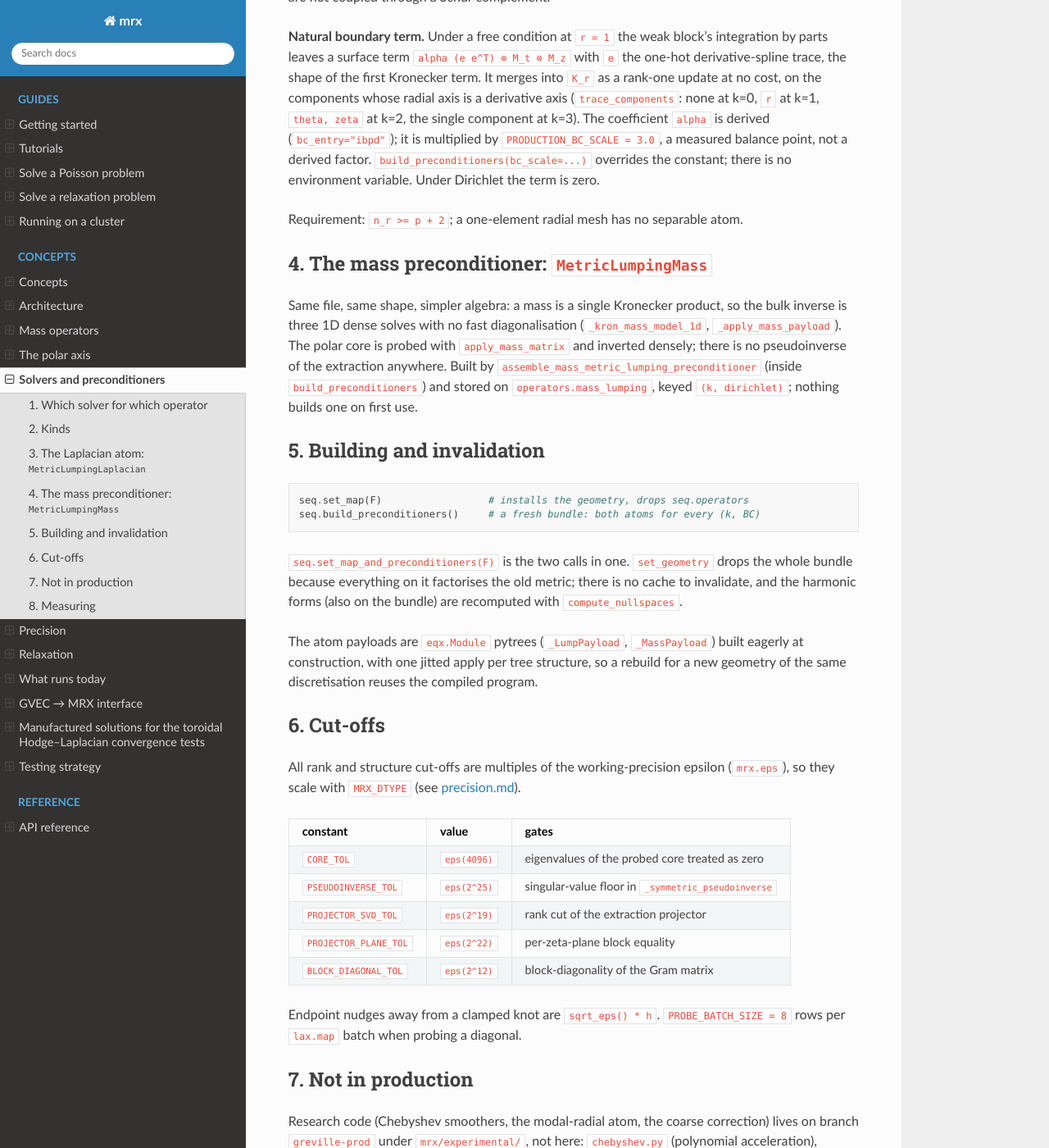
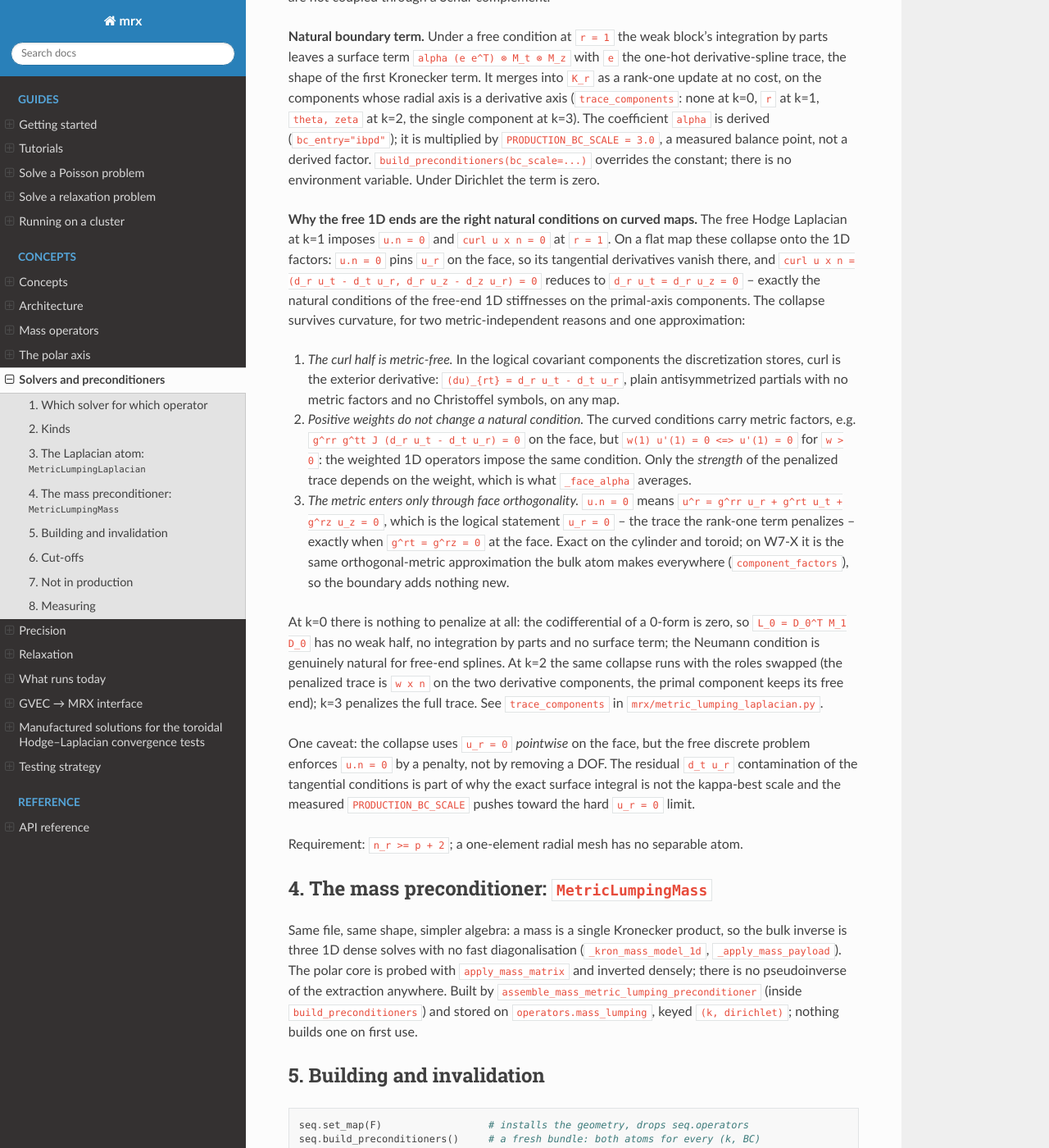
Before and after one commit to ToBlick/mrx, a Sphinx documentation site: the page built from docs/source/concepts/preconditioning.md, in a window 1280 px wide and 1400 px high, scrolled down 2594 px. Shown: the whole window at 82% size. Built offline with Sphinx 7.4.7 and the Read the Docs theme 3.1.0, drawn with Linux system fonts in a browser that asks for light colours.

Commit message:
docs: record why the natural-BC / 1D free-end alignment is metric-independent

```diff
--- a/docs/source/concepts/preconditioning.md
+++ b/docs/source/concepts/preconditioning.md
@@ -116,6 +116,46 @@ at k=1, `theta, zeta` at k=2, the single component at k=3). The coefficient
 `build_preconditioners(bc_scale=...)` overrides the constant; there is no
 environment variable. Under Dirichlet the term is zero.
 
+**Why the free 1D ends are the right natural conditions on curved maps.**
+The free Hodge Laplacian at k=1 imposes `u.n = 0` and `curl u x n = 0` at
+`r = 1`. On a flat map these collapse onto the 1D factors: `u.n = 0` pins
+`u_r` on the face, so its tangential derivatives vanish there, and
+`curl u x n = (d_r u_t - d_t u_r, d_r u_z - d_z u_r) = 0` reduces to
+`d_r u_t = d_r u_z = 0` -- exactly the natural conditions of the free-end 1D
+stiffnesses on the primal-axis components. The collapse survives curvature,
+for two metric-independent reasons and one approximation:
+
+1. *The curl half is metric-free.* In the logical covariant components the
+   discretization stores, curl is the exterior derivative:
+   `(du)_{rt} = d_r u_t - d_t u_r`, plain antisymmetrized partials with no
+   metric factors and no Christoffel symbols, on any map.
+2. *Positive weights do not change a natural condition.* The curved
+   conditions carry metric factors, e.g.
+   `g^rr g^tt J (d_r u_t - d_t u_r) = 0` on the face, but
+   `w(1) u'(1) = 0 <=> u'(1) = 0` for `w > 0`: the weighted 1D operators
+   impose the same condition. Only the *strength* of the penalized trace
+   depends on the weight, which is what `_face_alpha` averages.
+3. *The metric enters only through face orthogonality.* `u.n = 0` means
+   `u^r = g^rr u_r + g^rt u_t + g^rz u_z = 0`, which is the logical
+   statement `u_r = 0` -- the trace the rank-one term penalizes -- exactly
+   when `g^rt = g^rz = 0` at the face. Exact on the cylinder and toroid; on
+   W7-X it is the same orthogonal-metric approximation the bulk atom makes
+   everywhere (`component_factors`), so the boundary adds nothing new.
+
+At k=0 there is nothing to penalize at all: the codifferential of a 0-form
+is zero, so `L_0 = D_0^T M_1 D_0` has no weak half, no integration by parts
+and no surface term; the Neumann condition is genuinely natural for
+free-end splines. At k=2 the same collapse runs with the roles swapped (the
+penalized trace is `w x n` on the two derivative components, the primal
+component keeps its free end); k=3 penalizes the full trace. See
+`trace_components` in `mrx/metric_lumping_laplacian.py`.
+
+One caveat: the collapse uses `u_r = 0` *pointwise* on the face, but the
+free discrete problem enforces `u.n = 0` by a penalty, not by removing a
+DOF. The residual `d_t u_r` contamination of the tangential conditions is
+part of why the exact surface integral is not the kappa-best scale and the
+measured `PRODUCTION_BC_SCALE` pushes toward the hard `u_r = 0` limit.
+
 Requirement: `n_r >= p + 2`; a one-element radial mesh has no separable atom.
 
 ## 4. The mass preconditioner: `MetricLumpingMass`
```
